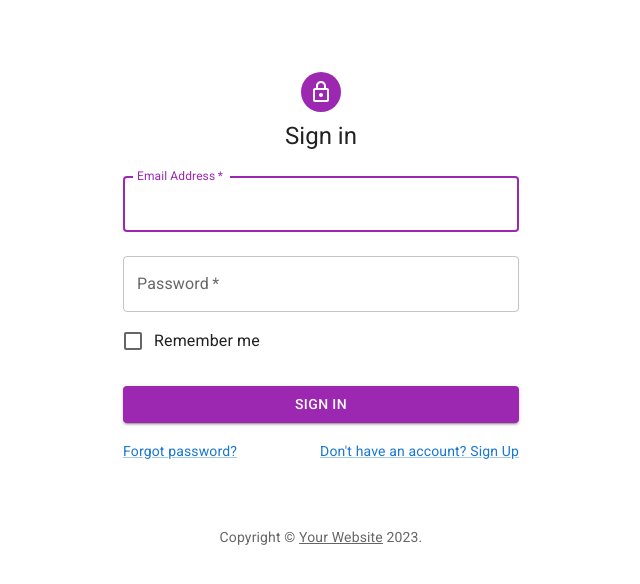
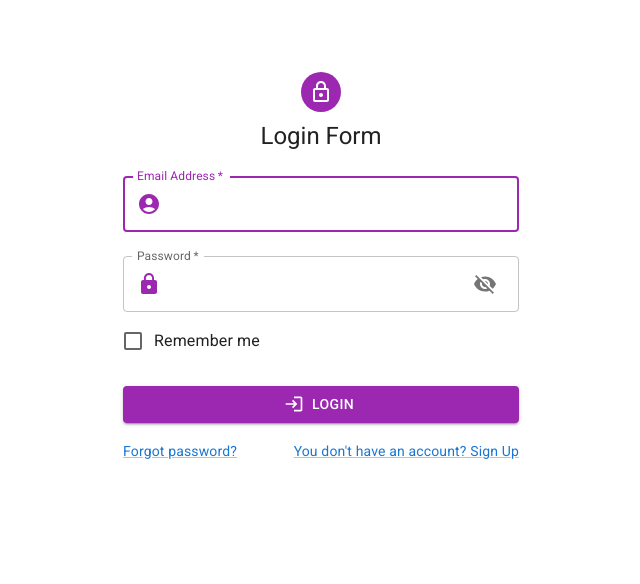
Before and after one commit to Umut-Polat-GM/React-Starter-Boilerplate, a React (Vite) app: page /login in a window 1280 px wide. Shown: the top 584 px of the page, without its empty margins (319-959 px from the left). Built offline with nearby package versions, Linux system fonts and the light colour scheme.

Commit message:
feat: Login page update

```diff
--- a/src/pages/Login.jsx
+++ b/src/pages/Login.jsx
@@ -11,48 +11,87 @@ import {
   Link,
   TextField,
   Typography,
+  InputAdornment,
+  IconButton,
 } from "@mui/material";
-import { useFormik } from "formik";
-import * as Yup from "yup";
+import CircularProgress from "@mui/material/CircularProgress";
+import HttpsIcon from "@mui/icons-material/Https";
+import VisibilityIcon from "@mui/icons-material/Visibility";
+import VisibilityOffIcon from "@mui/icons-material/VisibilityOff";
+import LoginIcon from "@mui/icons-material/Login";
+import { AccountCircle } from "@mui/icons-material";
+import { useForm } from "react-hook-form";
+import { yupResolver } from "@hookform/resolvers/yup";
+import * as yup from "yup";
+import { useState } from "react";
+import propTypes from "prop-types";
+import { useNavigate } from "react-router-dom";
 
-function Copyright(props) {
-  return (
-    <Typography
-      variant="body2"
-      color="text.secondary"
-      align="center"
-      {...props}
-    >
-      {"Copyright © "}
-      <Link color="inherit" href="https://mui.com/">
-        Your Website
-      </Link>{" "}
-      {new Date().getFullYear()}
-      {"."}
-    </Typography>
-  );
-}
-
-export default function Login() {
-  const formik = useFormik({
-    initialValues: {
-      email: "",
-      password: "",
-      remember: false,
-    },
-    validationSchema: Yup.object({
-      email: Yup.string()
-        .email("Invalid email address")
-        .required("Required Email"),
-      password: Yup.string().required("Required Password"),
-    }),
-    onSubmit: (values) => {
-      console.log(values);
-    },
+const schema = yup.object({
+  email: yup
+    .string()
+    .email("Email format is not valid")
+    .required("Email is required"),
+  password: yup.string().required("Password is required"),
 });
 
+const Login = () => {
+  const navigate = useNavigate();
+  const [visible, setVisible] = useState(false);
+  const [progress, setProgress] = useState(false);
+
+  const {
+    register,
+    handleSubmit,
+    formState: { errors },
+  } = useForm({
+    resolver: yupResolver(schema),
+  });
+
+  const onSubmit = async (data) => {
+    try {
+      setProgress(true);
+
+      const requestOptions = {
+        method: "POST",
+        headers: {
+          "Content-Type": "application/json",
+        },
+        body: JSON.stringify(data),
+      };
+
+      const response = await fetch("https://jsonplaceholder.typicode.com/posts", requestOptions);
+      const responseData = await response.json();
+      console.log(responseData);
+
+      setProgress(false);
+
+      navigate("/");
+    } catch (error) {
+      setProgress(false);
+      console.error("error:", error.message);
+    }
+  };
+
+  const EndAdorment = ({ visible, setVisible }) => {
     return (
-    <Container>
+      <InputAdornment position="end">
+        <IconButton
+          aria-label="toggle password visibility"
+          onClick={() => setVisible(!visible)}
+          onMouseDown={(e) => e.preventDefault()}
+        >
+          {visible ? (
+            <VisibilityIcon color="secondary" />
+          ) : (
+            <VisibilityOffIcon />
+          )}
+        </IconButton>
+      </InputAdornment>
+    );
+  };
+
+  return (
     <Container component="main" maxWidth="xs">
       <CssBaseline />
       <Box
@@ -67,11 +106,11 @@ export default function Login() {
           <LockOutlinedIcon />
         </Avatar>
         <Typography component="h1" variant="h5">
-            Sign in
+          Login Form
         </Typography>
         <Box
           component="form"
-            onSubmit={formik.handleSubmit}
+          onSubmit={handleSubmit(onSubmit)}
           noValidate
           sx={{ mt: 1 }}
         >
@@ -79,25 +118,49 @@ export default function Login() {
             margin="normal"
             required
             fullWidth
+            variant="outlined"
             id="email"
+            name="email"
             label="Email Address"
-              name="email"
+            type="email"
             autoComplete="email"
             autoFocus
             color="secondary"
-              value={formik.values.email}
+            {...register("email")}
+            error={!!errors.email}
+            helperText={errors?.email?.message}
+            InputProps={{
+              startAdornment: (
+                <InputAdornment position="start">
+                  <AccountCircle color="secondary" />
+                </InputAdornment>
+              ),
+            }}
           />
           <TextField
             margin="normal"
             required
             fullWidth
+            variant="outlined"
+            id="password"
             name="password"
             label="Password"
-              type="password"
-              id="password"
+            type={visible ? "text" : "password"}
             autoComplete="current-password"
             color="secondary"
-              value={formik.values.password}
+            {...register("password")}
+            error={!!errors.password}
+            helperText={errors?.password?.message}
+            InputProps={{
+              endAdornment: (
+                <EndAdorment visible={visible} setVisible={setVisible} />
+              ),
+              startAdornment: (
+                <InputAdornment position="start">
+                  <HttpsIcon color="secondary" />
+                </InputAdornment>
+              ),
+            }}
           />
           <FormControlLabel
             control={<Checkbox value="remember" color="secondary" />}
@@ -109,8 +172,15 @@ export default function Login() {
             variant="contained"
             sx={{ mt: 3, mb: 2 }}
             color="secondary"
+            startIcon={
+              progress ? (
+                <CircularProgress color="inherit" size={"16px"} />
+              ) : (
+                <LoginIcon />
+              )
+            }
           >
-              Sign In
+            Login
           </Button>
           <Grid container>
             <Grid item xs>
@@ -120,14 +190,19 @@ export default function Login() {
             </Grid>
             <Grid item>
               <Link href="#" variant="body2">
-                  {"Don't have an account? Sign Up"}
+                {"You don't have an account? Sign Up"}
               </Link>
             </Grid>
           </Grid>
         </Box>
       </Box>
-        <Copyright sx={{ mt: 8, mb: 4 }} />
-      </Container>
     </Container>
   );
-}
+};
+
+export default Login;
+
+Login.propTypes = {
+  visible: propTypes.bool,
+  setVisible: propTypes.func,
+};
```
Lines whose indentation alone changed are shown as unchanged.
